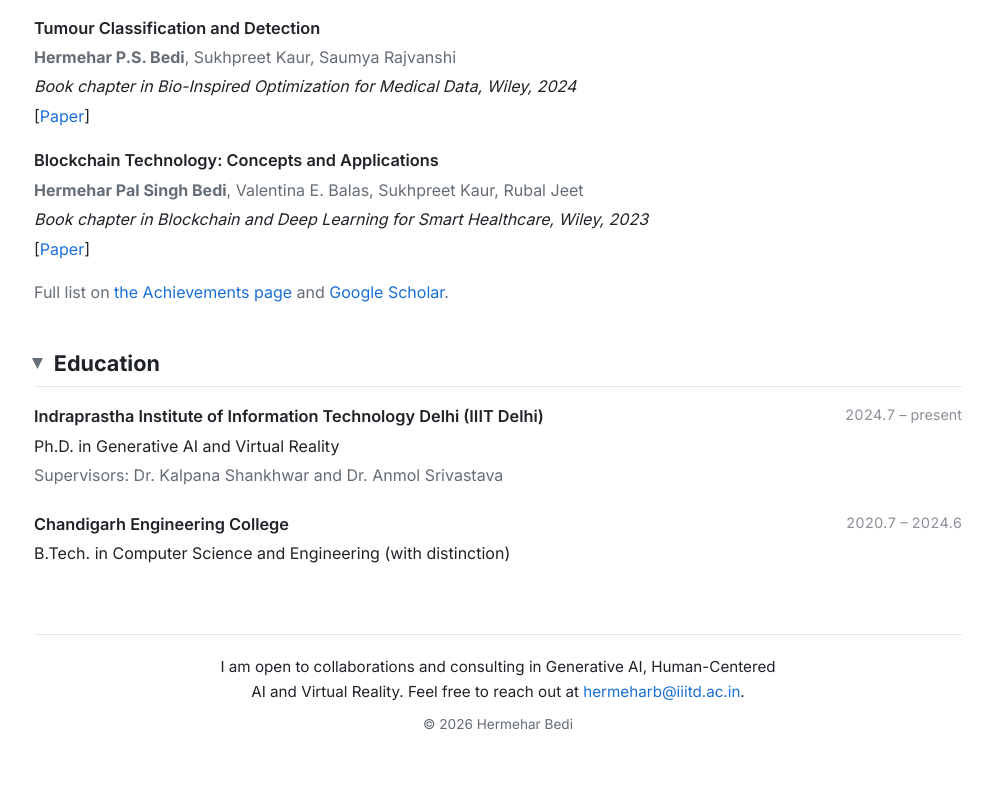
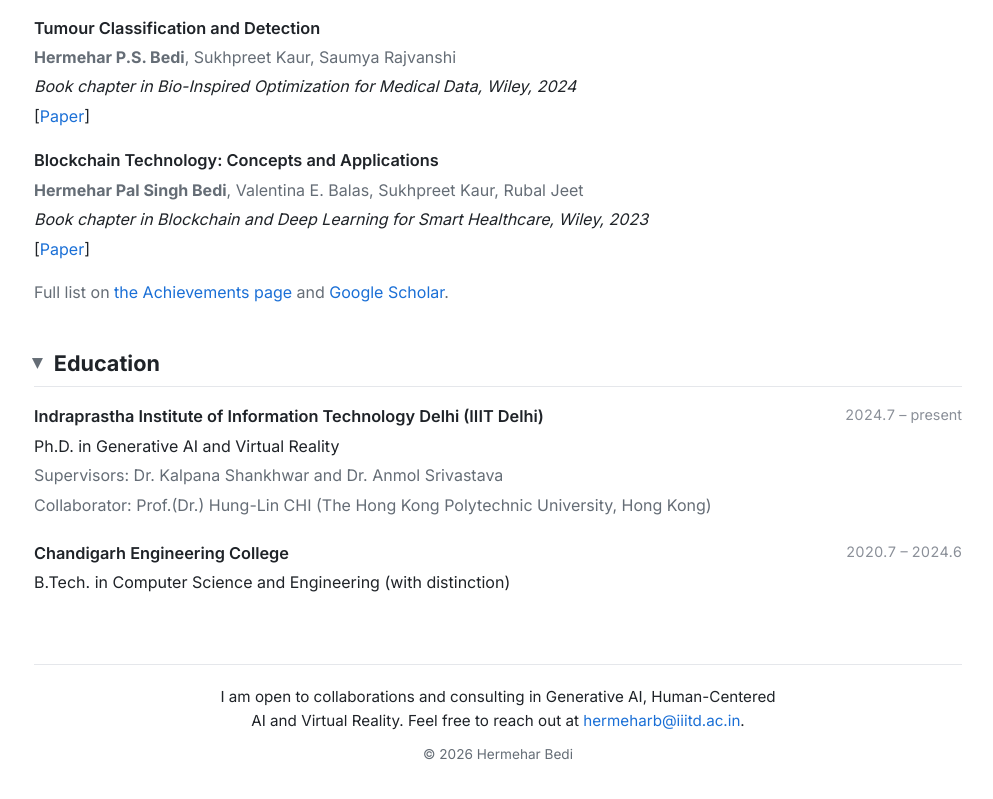
Before and after one commit to hermeharbedi/hermeharbedi.github.io, a plain HTML site: page index.html in a window 1280 px wide. Shown: the part 2018-2817 px from the top of the page, without its empty margins (142-1135 px from the left). Drawn offline with Linux system fonts and the light colour scheme.

Commit message:
Add collaborator details to education section
Added collaborator information for IIIT Delhi Ph.D.

```diff
--- a/index.html
+++ b/index.html
@@ -185,6 +185,7 @@
         <h3>Indraprastha Institute of Information Technology Delhi (IIIT Delhi)</h3>
         <p>Ph.D. in Generative AI and Virtual Reality</p>
         <p class="muted">Supervisors: Dr. Kalpana Shankhwar and Dr. Anmol Srivastava</p>
+        <p class="muted">Collaborator: Prof.(Dr.) Hung-Lin CHI (The Hong Kong Polytechnic University, Hong Kong)</p>
       </div>
       <span class="date">2024.7 – present</span>
     </div>
```
